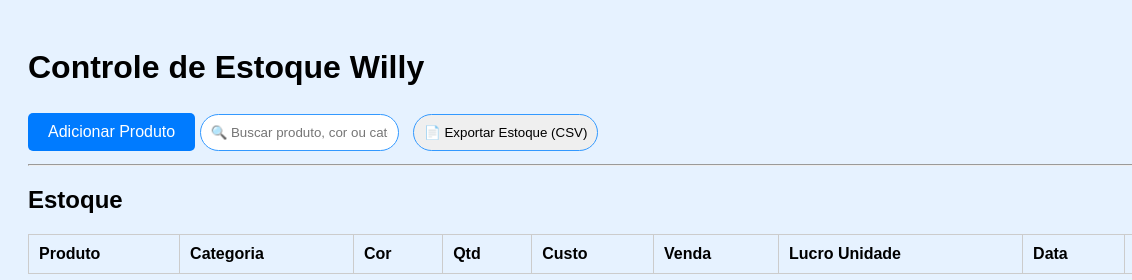
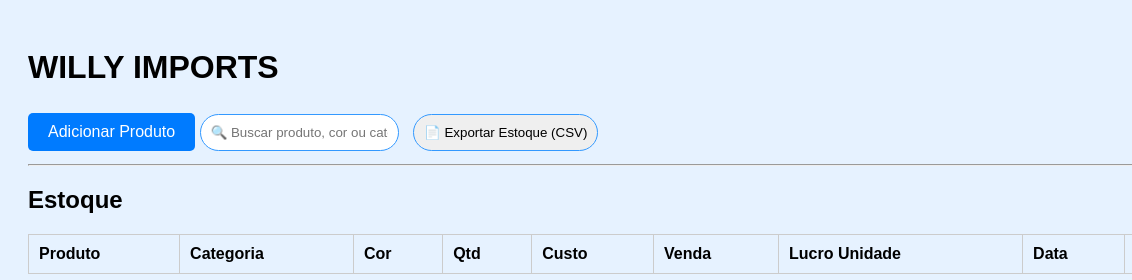
Before and after one commit to willysant/WillyImports-Estoque, a plain HTML site: page index.html in a window 1280 px wide. Shown: the top 280 px of the page, 0-1132 px from the left. Drawn offline with Linux system fonts and the light colour scheme.

Commit message:
Update index.html

```diff
--- a/index.html
+++ b/index.html
@@ -3,7 +3,7 @@
 <head>
   <meta charset="UTF-8" />
   <meta name="viewport" content="width=device-width, initial-scale=1.0"/>
-  <title>WILLY-IMPORTS</title>
+  <title>WILLY IMPORTS</title>
   <link rel="stylesheet" href="style.css"/>
   <style>
     /* Modal básico */
@@ -67,7 +67,7 @@
   </style>
 </head>
 <body>
-  <h1>Controle de Estoque Willy</h1>
+  <h1>WILLY IMPORTS</h1>
   <img src="logo.png" alt="Logo Willy Imports" class="logo">
 
   <!-- Botão para abrir modal -->
```
